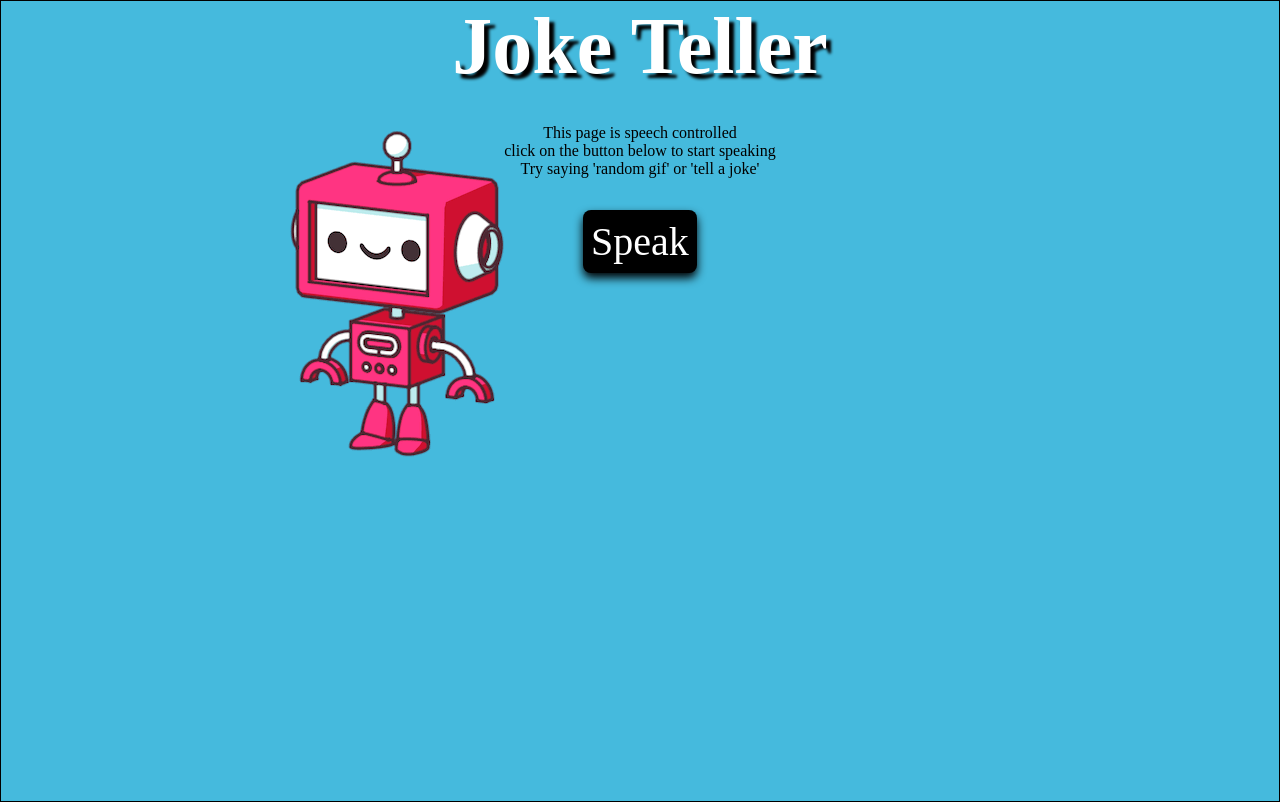
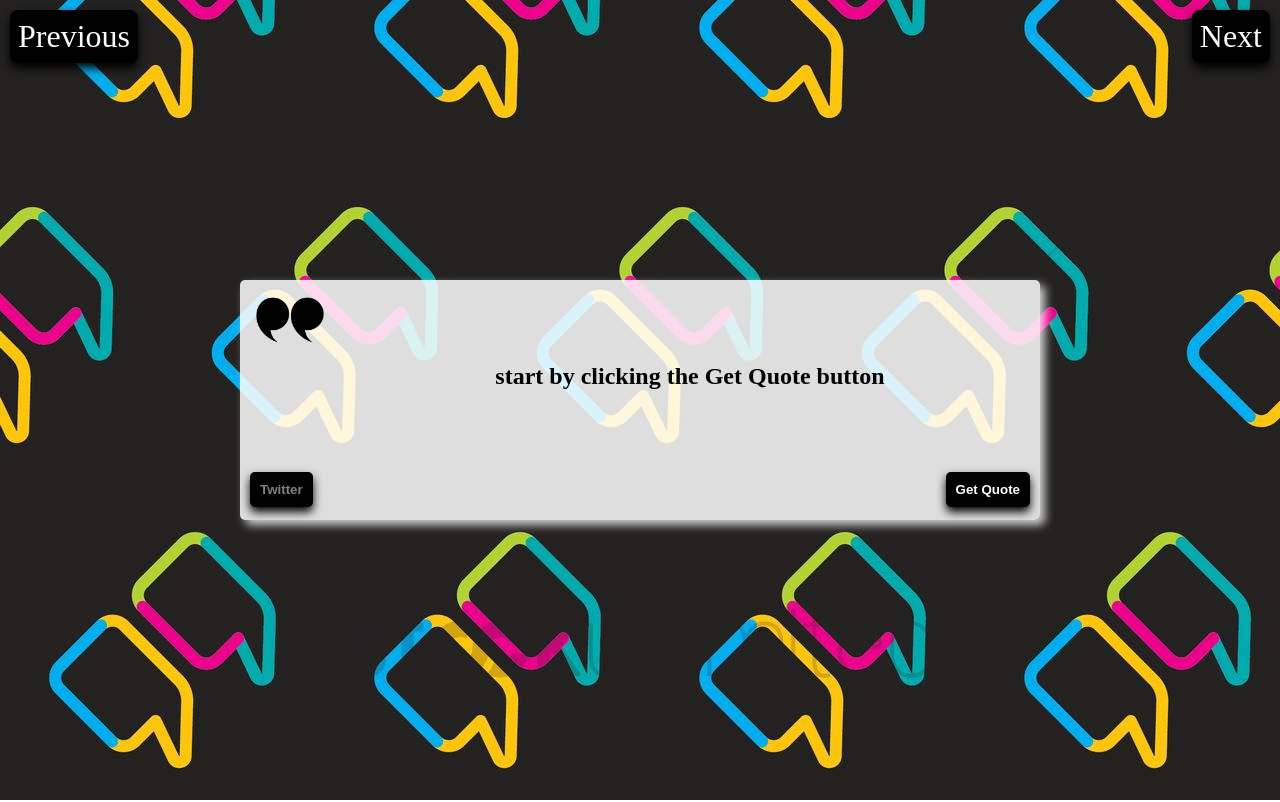
Before and after one commit to lucvankerkvoort/20DaysOfJavaScript, a React (Create React App) app: page / in a window 1280 px wide. Built offline with nearby package versions, Linux system fonts and the light colour scheme; no server answers; a web font is replaced by a local one.

Commit message:
feat(Buttons) added next and previous buttons to scroll through the different applications

```diff
--- a/src/App.js
+++ b/src/App.js
@@ -1,13 +1,46 @@
+import React, { useState } from "react";
+import { Button } from "./styles";
 import QuoteGenerator from "./Projects/QuoteGenerator";
 import InfiniteScroll from "./Projects/InfiniteScroll";
 import PictureInPicture from "./Projects/PictureInPicture";
 import JokeTeller from "./Projects/JokeTeller";
 import "./App.css";
 
+const application = [
+  <QuoteGenerator />,
+  <InfiniteScroll />,
+  <PictureInPicture />,
+  <JokeTeller />,
+];
+
 function App() {
+  const [currentPage, setCurrentPage] = useState(0);
   return (
     <div className="App">
-      <JokeTeller />
+      <Button
+        position="previous"
+        onClick={() => {
+          if (currentPage >= 1) {
+            setCurrentPage(currentPage - 1);
+          }
+        }}
+        style={{ position: "absolute", left: "0", top: "0" }}
+      >
+        Previous
+      </Button>
+      <Button
+        position="next"
+        onClick={() => {
+          if (currentPage < application.length - 1) {
+            setCurrentPage(currentPage + 1);
+          }
+        }}
+      >
+        Next
+      </Button>
+      {application.map((app, i) => {
+        return i === currentPage && app;
+      })}
     </div>
   );
 }
--- a/src/Projects/InfiniteScroll/styles.js
+++ b/src/Projects/InfiniteScroll/styles.js
@@ -5,7 +5,8 @@ export const Photos = styled.div`
   flex-direction: column;
   justify-content: center;
   align-items: center;
-  background: linear-gradient(to bottom right, #373b44, #4286f4);
+  background: #4286f4;
+  min-height: 100vh;
 `;
 
 export const Photo = styled.img`
--- a/src/Projects/QuoteGenerator/index.js
+++ b/src/Projects/QuoteGenerator/index.js
@@ -22,7 +22,7 @@ const QuoteGenerator = () => {
         setAuthor(data.quoteAuthor);
       })
       .catch((err) => {
-        console.log(err);
+        console.log({ err });
       });
   };
 
@@ -30,8 +30,6 @@ const QuoteGenerator = () => {
     const twitterUrl = `https://twitter.com/intent/tweet?text=${quote.innerText} - ${author.innerText}`;
     window.open(twitterUrl, "_blank");
   };
-
-  console.log(author === undefined);
 
   return (
     <Background>
--- /dev/null
+++ b/src/styles.js
@@ -0,0 +1,38 @@
+import styled from "styled-components";
+
+export const Button = styled.button`
+  ${({ position }) =>
+    position === "next"
+      ? `position: absolute;
+        right: 0;
+        top:0;`
+      : `position: absolute;
+      left: 0; top:0;`}
+
+  margin: 10px;
+  background-color: black;
+  border: none;
+  color: white;
+  padding: 0.5rem;
+  border-radius: 0.5rem;
+  font-size: 2rem;
+  font-family: Edu VIC WA NT Beginner;
+  box-shadow: 0px 5px 10px black;
+  transition: 0.1s ease-in-out;
+
+  &:hover {
+    cursor: pointer;
+    transform: scale(1.1);
+  }
+
+  &:active {
+    transform: translate(0px, 3px);
+    box-shadow: 0px 3px 5px black;
+  }
+  &:disabled {
+    transform: scale(1);
+    box-shadow: 0px 5px 10px black;
+    color: gray;
+    padding: 1rem;
+  }
+`;
```
